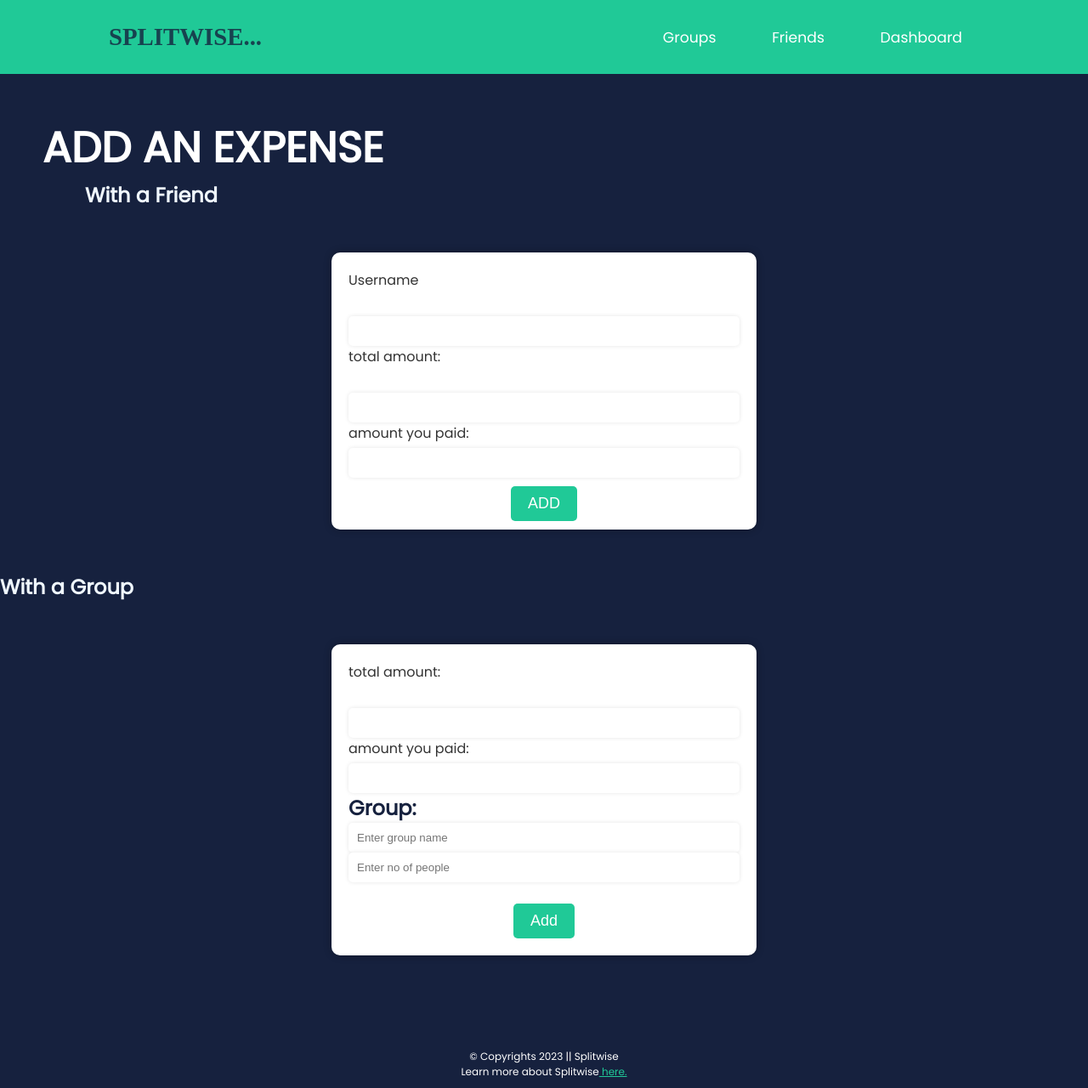
After one commit to jayanth260/ISS_Hackathon_Team21, a Flask app: page /Expense in a window 1280 px wide; the page is wider, and only the part inside the window is pictured. The commit adds this page. Shown: that part at 85% size. Run offline with Flask 3, Linux system fonts and the light colour scheme; some web fonts are replaced.

Commit message:
fewer_done

```diff
--- /dev/null
+++ b/static/expense.css
@@ -0,0 +1,202 @@
+@import url('https://fonts.googleapis.com/css2?family=Montserrat:wght@600&family=Poppins&family=Source+Sans+Pro&display=swap');
+
+@font-face {
+    font-family: "Righteous";
+    src: url("./Righteous-Regular.ttf");
+  }
+
+* {
+    box-sizing: border-box;
+    margin: 0;
+}
+
+.logo
+{
+    font-size: 150%;
+    font-family:Righteous;
+    color:#16213E;
+    opacity: 0.8;
+
+}
+
+.header {
+    font-family: poppins;
+    margin-left: 50px;
+}
+
+.header h1 {
+    font-size: 50px;
+    color: white;
+    margin-top: 50px;
+
+}
+
+.info form {
+    color: white;
+    margin-left: 650px;
+}
+
+.info form h2, .info2 form h2{
+    color: black;
+    text-align: center;
+}
+
+
+
+body {
+    font-family: poppins;
+    background-color: #16213E;
+    align-self: center;
+}
+
+header {
+    height: 8%;
+    width: 100%;
+    padding-left: 10%;
+    padding-right: 10%;
+    display: flex;
+    align-items: center;
+    flex-direction: row;
+    font-family: poppins;
+    font-size: 120%;
+    color: white;
+    font-weight: bolder;
+    position: sticky;
+    top: 0;
+    z-index: 2;
+    /* background-color: rgba(22, 33, 62, 0.9); */
+    background-color: #20c997;
+}
+
+/* 6a2aa3*/
+.links {
+    font-family: poppins;
+    font-weight: lighter;
+    font-size: 90%;
+    margin-left: auto;
+    width: 50%;
+    padding-right: 0;
+    order: 2;
+}
+
+a {
+    text-decoration: none;
+    color: white;
+}
+
+.links span {
+    margin: 5%;
+    margin-right: 0;
+    float: right;
+    cursor: pointer;
+    padding: 5px 20px;
+    transition: 0.3s;
+    border-radius: 10px;
+}
+
+.links span a {
+    transition: 0.1s;
+}
+
+.links span:hover a {
+    color: #20c997;
+}
+
+footer {
+    background-color: #16213E;
+    color: white;
+    text-align: center;
+    margin-top: 2%;
+    width: 100%;
+    font-family: poppins;
+    padding: 10px;
+    font-size: 75%;
+    position: absolute;
+    bottom: 0%;
+}
+
+footer a {
+    color: #20c997;
+    text-decoration: underline;
+}
+
+form {
+	max-width: 500px;
+	margin: 50px auto;
+	padding: 20px;
+	background-color: #fff;
+	border-radius: 10px;
+	box-shadow: 0 0 10px rgba(0,0,0,0.3);
+    box-sizing: border-box;
+}
+
+.form-group {
+	margin-bottom: 20px;
+}
+
+label {
+	display: block;
+	margin-bottom: 5px;
+	color: #333;
+}
+
+input {
+	width: 100%;
+	padding: 10px;
+	border-radius: 5px;
+	border: none;
+	box-shadow: 0 0 5px rgba(0,0,0,0.1);
+}
+
+button[type="submit"] {
+	display: block;
+	margin: 0 auto;
+	padding: 10px 20px;
+	background-color: #20c997;
+	color: #fff;
+	border: none;
+	border-radius: 5px;
+	font-size: 18px;
+	cursor: pointer;
+	transition: background-color 0.3s ease;
+}
+
+button[type="submit"]:hover {
+	background-color: #17a87c;
+}
+
+.info2 .form-group label {
+    display: inline-block;
+    width: 150px;
+}
+
+.button-group {
+    display: flex;
+    justify-content: space-between;
+    margin-top: 20px;
+    margin-left: 1px;
+}
+
+.calculate-btn,
+.save-btn {
+    display: inline-block;
+    width: 45%;
+    padding: 10px 20px;
+    font-size: 16px;
+    font-weight: bold;
+    color: #fff;
+    background-color: #20c997;
+    border: none;
+    border-radius: 4px;
+    cursor: pointer;
+    transition: all 0.3s ease;
+}
+
+.calculate-btn:hover,
+.save-btn:hover {
+    background-color:  #17a87c;;
+}
+
+#friend-cost-per-person, #group-cost-per-person {
+    color: black;
+}
--- /dev/null
+++ b/static/expense.js
@@ -0,0 +1,63 @@
+const form = document.querySelector('form');
+const numPeopleInput = document.querySelector('#num-people');
+const peopleInputsDiv = document.querySelector('#people-inputs');
+const submitButton = document.querySelector('.sub');
+
+function generateInputs() {
+  const numPeople = Number(numPeopleInput.value);
+  peopleInputsDiv.innerHTML = '';
+  for (let i = 1; i <= numPeople-1; i++) {
+    const div = document.createElement('div');
+    div.className = 'noppl';
+    const input = document.createElement('input');
+    input.type = 'text';
+    input.name = `person${i}`;
+    input.placeholder = 'Enter user name';
+    input.required = true;
+
+    div.appendChild(input);
+
+    peopleInputsDiv.appendChild(div);
+  }
+}
+
+numPeopleInput.addEventListener('input', () => {
+  generateInputs();
+  submitButton.disabled = true;
+});
+
+form.addEventListener('submit', (event) => {
+  event.preventDefault();
+  const formData = new FormData(event.target);
+  fetch('/addexgr', {
+    method: 'POST',
+    body: formData
+  })
+  .then(response => response.json())
+  .then(data => {
+    console.log(data);
+    if (data.success) {
+      // Show success message
+      alert(data.message);
+      // Clear the form inputs
+      event.target.reset();
+    } else {
+      // Show error message
+    //   alert(data.error);
+    }
+  })
+  .catch(error => {
+    console.error(error);
+  });
+});
+
+peopleInputsDiv.addEventListener('input', () => {
+  const inputs = peopleInputsDiv.querySelectorAll('input');
+  let allFilled = true;
+  inputs.forEach(input => {
+    if (!input.value) {
+      allFilled = false;
+    }
+  });
+  submitButton.disabled = !allFilled;
+});
--- a/templates/Home.html
+++ b/templates/Home.html
@@ -33,7 +33,7 @@
 
 
     </div>
-    <!-- <form method="post" action="{{ url_for('login') }}"> -->
+
 
     <!-- <input type="hidden" name="id" value="1"> -->
     <a  href="{{url_for('login')}}" style="position: relative;top:10px;">LOG IN</a>
--- a/templates/login.html
+++ b/templates/Login.html
@@ -13,7 +13,7 @@
     <header>
         <div class="links">
             <span></span>
-            <span><a href='../../activity.html'>Activity</a></span>
+            <span><a href='activity.html'>Activity</a></span>
             <span><a href='../../friends.html'>Friends</a></span>
             <span><a href='../../groups.html'>Groups</a></span>
    </div>
@@ -48,3 +48,4 @@
   {% endif %}
 {% endwith %}
             </div></div>
+</body>
--- /dev/null
+++ b/templates/expense.html
@@ -0,0 +1,133 @@
+<!DOCTYPE html>
+<html>
+
+<head>
+    <title>Expense</title>
+    <link rel="stylesheet" href="/static/expense.css">
+</head>
+
+<body>
+    <header>
+        <p class="logo">SPLITWISE...</p>
+        <div class="links">
+            <!-- <span><a href='../../activity.html'>Activity</a></span>
+             -->
+            <span><a href="{{url_for('Dashboard')}}">Dashboard</a></span>
+            <span><a href="{{url_for('Friends')}}">Friends</a></span>
+            <span><a href="{{url_for('Groups')}}">Groups</a></span>
+        </div>
+    </header>
+    <div class="header">
+        <h1>ADD AN EXPENSE</h1>
+
+    </div>
+
+    <!-- <div class="info">
+        <form action="addBill" method="POST">
+            <div class="form-group">
+                <label for="split-type">Split With</label>
+                <select id="split-type" name="split-type" required>
+                    <option value="">Select an option</option>
+                    <option value="friend">Friend</option>
+                    <option value="group">Group</option>
+                </select>
+            </div>
+            <div class="form-group">
+                <label for="amount">Amount to be Paid</label>
+                <input type="number" id="amount" name="amount" required>
+            </div>
+            <div class="form-group">
+                <label for="amount_u">Amount You Paid</label>
+                <input type="number" id="amount_u" name="amount_u">
+            </div>
+            <div id="friend-name" class="form-group-split-fields split-friend">
+                <label for="friend-name">Username</label>
+                <input type="text" id="friend_name" name="friend_name">
+            </div>
+
+            <div id="friend-owes" class="form-group-split-fields split-friend">
+                <label>Amount You Are Owed</label>
+                <p><span id="friend-cost-per-person"></span></p>
+            </div>
+            <div id="group-name" class="form-group-split-fields split-group">
+                <label for="group-name">Group Name</label>
+                <input type="text" id="group_name" name="group_name">
+            </div>
+            <div id="group-fields" class="form-group-split-fields split-group">
+                <label for="group-size">Number of members</label>
+                <input type="number" id="group-size" name="group-size" min="1">
+            </div>
+
+
+            <div id="group-cost" class="form-group-split-fields split-group">
+                <label>Amount Owed By Group Per Person</label>
+                <p><span id="group-cost-per-person"></span></p>
+            </div>
+            <div id="group-members" class="form-group-split-fields split-group">
+                <p>def</p>
+
+            </div>
+
+            <div class="button-group">
+                <button onclick="CalculateGroupAmount()" type="button" class="save-btn">Save</button>
+            </div>
+
+        </form>
+
+    </div> -->
+
+
+    <div class="friend" style="color: aliceblue;">
+        <h2 style="position: relative;left:100px;"> With a Friend</h2>
+
+        <form method="POST" action="{{ url_for('addexfr') }}">
+            <label>Username</label><br>
+            <input type="text" name="name"><br>
+            <label>total amount:</label><br>
+            <input type="integer" name="amttol"><br>
+            <label>amount you paid:</label>
+            <input type="integer" name="amtU"><br>
+
+            <input type="hidden" name="id" value="1">
+            <button type="submit" style="position: relative;top:10px;">ADD</button>
+
+        </form></div>
+
+        <div class="friend" style="color: aliceblue;">
+            <h2>With a Group</h2>
+
+            <form method="POST" action="{{ url_for('addexgr') }}">
+
+                <label>total amount:</label><br>
+                <input type="integer" name="amttol"><br>
+                <label>amount you paid:</label>
+                <input type="integer" name="amtU"><br>
+
+                <form method="POST" action="{{ url_for('addexgr') }}">
+                <h2 style="color:#16213E;">Group:</h2>
+                <input type="text" id="num-people1" name="num-people1" placeholder="Enter group name" required>
+                <div><input type="number" id="num-people" name="num-people" placeholder="Enter no of people" required>
+                </div>
+                <br>
+                <div id="people-inputs"></div>
+                <button type="submit" class="sub">Add</button>
+                </form>
+
+
+                <!-- <input type="hidden" name="id" value="1">
+                <button type="submit" style="position: relative;top:10px;">Login</button> -->
+
+            </form>
+
+
+        </div>
+
+
+        <script src="/static/expense.js"></script>
+        <footer style="position: relative;top: 50px;">
+            <div class="footer-copy">&#169; Copyrights 2023 || Splitwise</div>
+            <div class="footer-about">Learn more about Splitwise<a href="{{url_for('Home')}}"> here.</a></div>
+        </footer>
+</body>
+
+</html>
--- a/templates/profile.html
+++ b/templates/profile.html
@@ -10,7 +10,7 @@
         <div class="links">
             <span><a href="{{url_for('Dashboard')}}">Dashboard</a></span>
             <span><a href='./activity.html'>Activity</a></span>
-            <span><a href='./friends.html'>Friends</a></span>
+            <span><a href="{{url_for('Friends')}}">Friends</a></span>
             <span><a href='./groups.html'>Groups</a></span>
             <span><a href='./profile.html'><img src="profile.png" alt="profile"></a></span>
         </div>
@@ -18,7 +18,7 @@
     <div class="profile">
         <!-- <a href="https://imgbb.com/"><img src="https://i.ibb.co/HqRCNz1/profile.png" alt="profile" border="0"></a> -->
         <img src="https://i.ibb.co/HqRCNz1/profile.png" alt="profile">
-        <h1>Username</h1>
+        <h1>{{name}}</h1>
         <!-- <p>Joined on January 1, 2021</p> -->
         <div class="profile-stats">
             <div class="profile-stat">
```
Also changed, not shown: static/script.js (added, +63 -0 lines), static/style.css (+6 -17 lines), templates/Dashboard.html (+6 -5 lines), templates/Groups.html (added, +48 -0 lines), templates/freinds.html (deleted, +0 -54 lines), templates/friends.html (added, +81 -0 lines), database.db, templates/group.jpeg (added).
